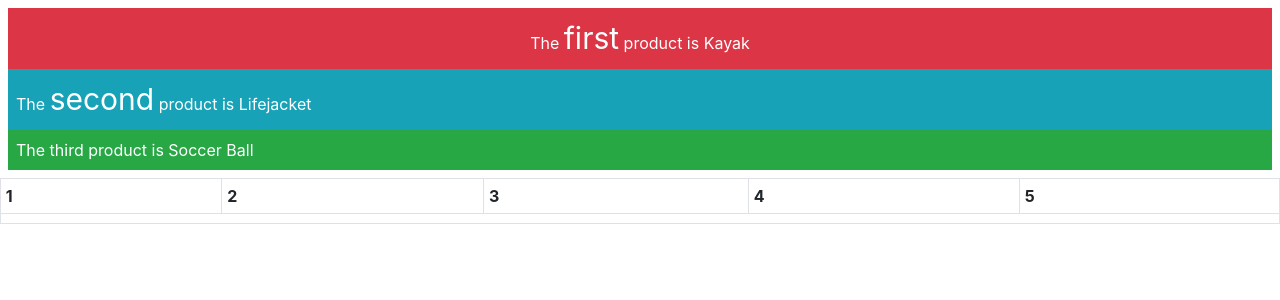
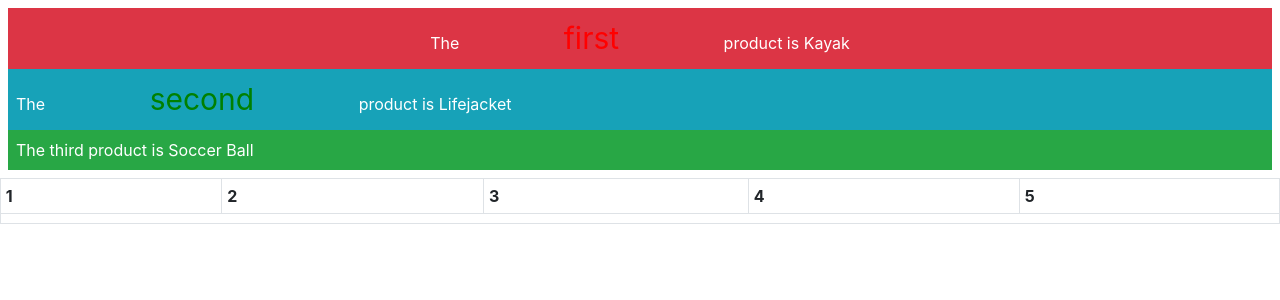
Before and after one commit to ArtDecade/pro-angular-9-moi, an Angular app in the folder ang-example/: page / in a window 1280 px wide. Shown: the top 300 px of the page. Built offline with nearby package versions, Linux system fonts and the light colour scheme.

Commit message:
Through listing 12-16.

```diff
--- a/ang-example/src/app/template.html
+++ b/ang-example/src/app/template.html
@@ -1,9 +1,9 @@
 <div class="text-white m-2">
     <div class="p-2" [ngClass] = "getClassMap(1)">
-        The <span [style.fontSize]="fontSizeWithUnits">first</span> product is {{ model.getProductName(1) }}
+        The <span [ngStyle]="getStyles(1)">first</span> product is {{ model.getProductName(1) }}
     </div>
     <div class="p-2" [ngClass] = "getClassMap(2)">
-        The <span [style.fontSize.px]="fontSizeWithoutUnits">second</span> product is {{ model.getProductName(2) }}
+        The <span [ngStyle]="getStyles(2)">second</span> product is {{ model.getProductName(2) }}
     </div>
     <div class = "p-2" [ngClass] = "{'bg-success': !isPriceGTE(3,50),
                                     'bg-info': isPriceGTE(3,50)}">
```
